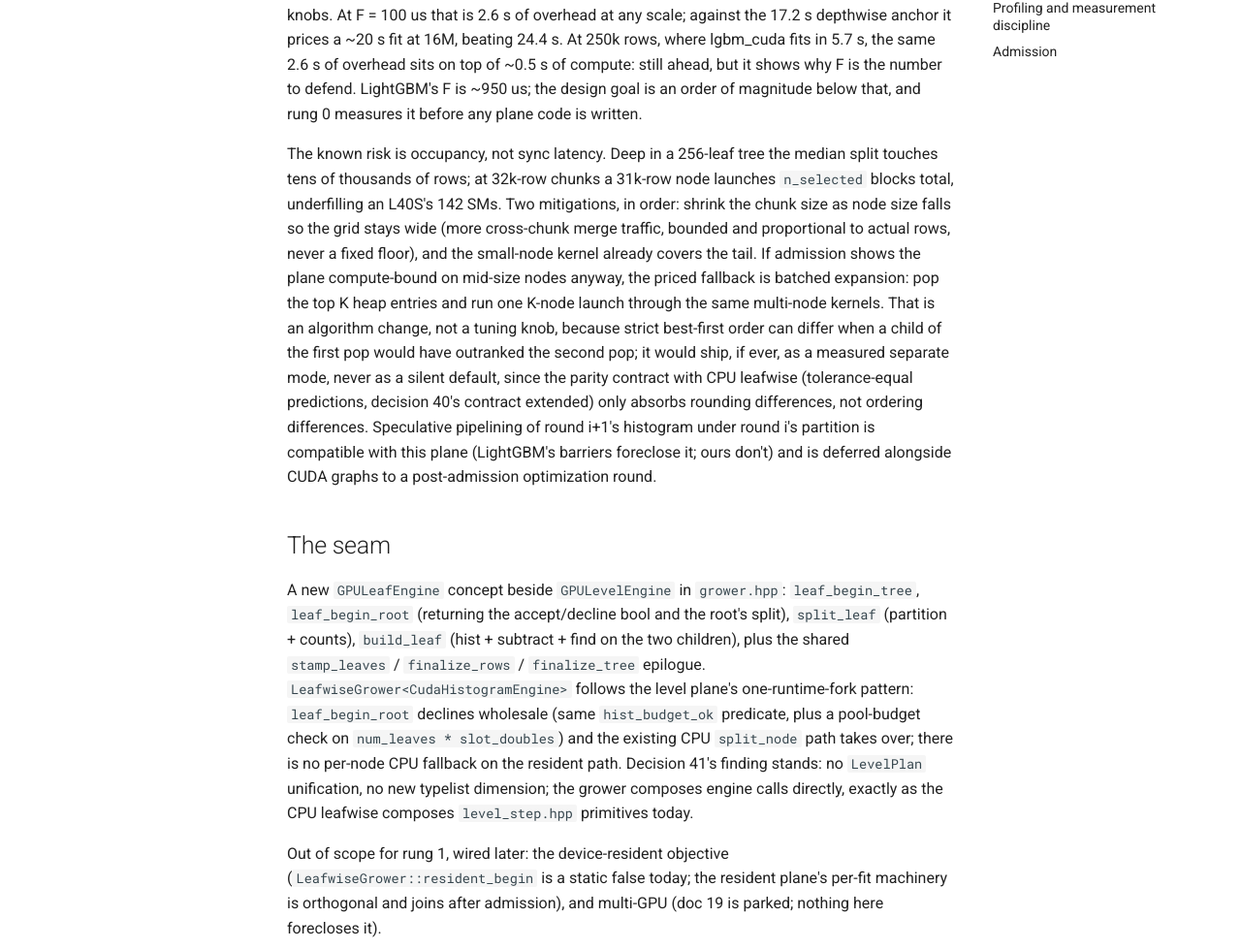
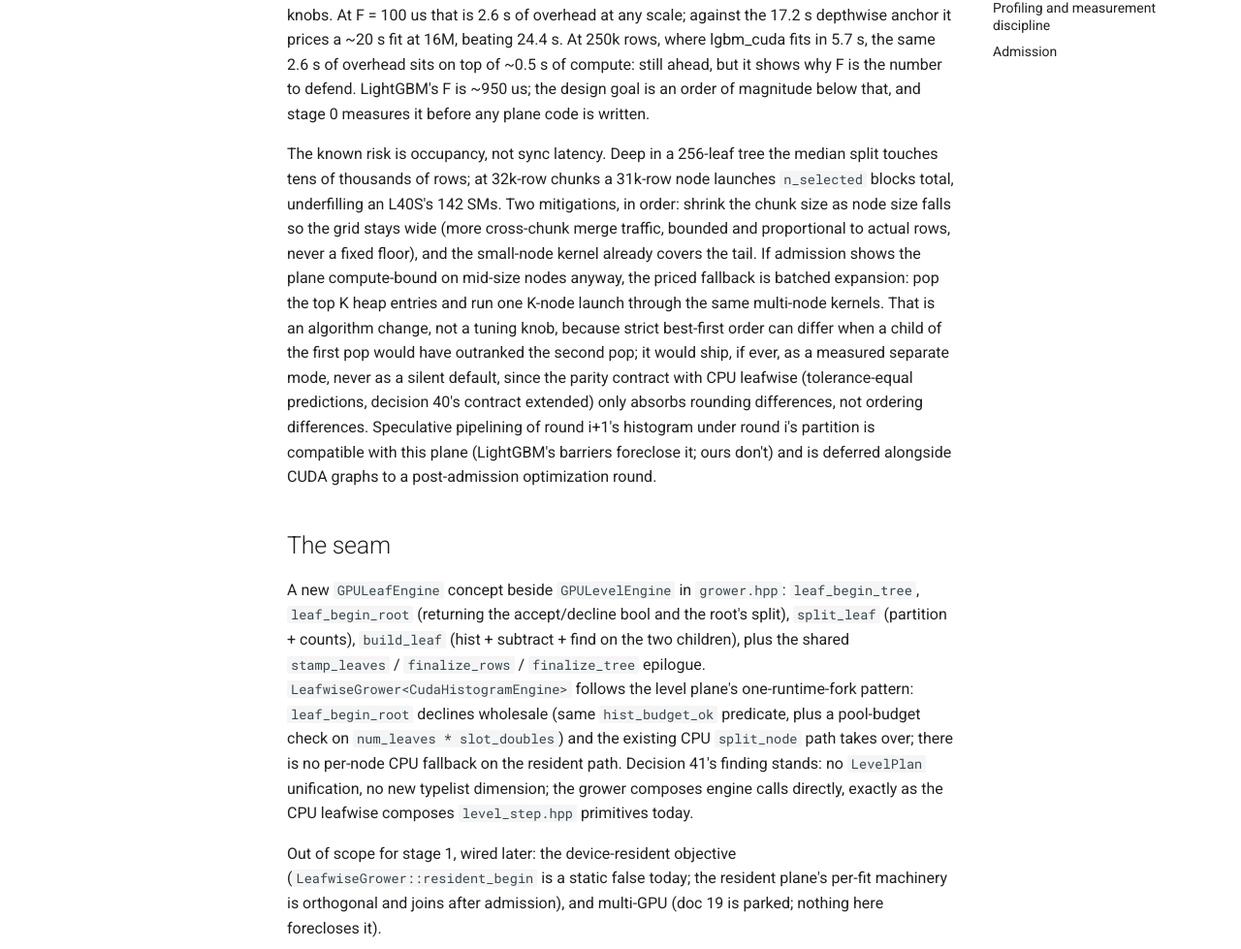
Before and after one commit to daniel-m-campos/bonsai, an MkDocs documentation site: the page built from docs/architecture/20-cuda-leafwise.md, in a window 1280 px wide and 1400 px high, scrolled down 3422 px. Shown: the part 280-1259 px from the top of the window at 97% size. Built offline with MkDocs 1.6.1 and Material for MkDocs 9.7.7, drawn with Linux system fonts in a browser that asks for light colours; comment, search, counter and statistics services are not loaded; some of the changed text lies outside the part shown.

Commit message:
docs(architecture): plain words replace rung in doc 20
Stage 0/1/2 for the admission plan; rung is on the banned-metaphor
list and slipped back in with the doc 20 merge.

```diff
--- a/docs/architecture/20-cuda-leafwise.md
+++ b/docs/architecture/20-cuda-leafwise.md
@@ -18,7 +18,7 @@
 
 **Adopt: a fat split record.** LightGBM's ~120 B `CUDASplitInfo` carries both children's sums, counts, and values out of the split kernel so partition needs no second reduction. bonsai's `FeatBest` plus the host-side split output already carries what the heap and the next round's staging need; keep the round trip to two small transfers.
 
-**Adopt: adaptive accumulator width, eventually.** LightGBM's quantized-gradient path picks 8/16/32-bit histogram accumulators from leaf row count, halving histogram traffic exactly where round counts are highest. It is off by default there and out of scope for rung 1 here, but it is the natural follow-up lever if the histogram build dominates after admission.
+**Adopt: adaptive accumulator width, eventually.** LightGBM's quantized-gradient path picks 8/16/32-bit histogram accumulators from leaf row count, halving histogram traffic exactly where round counts are highest. It is off by default there and out of scope for stage 1 here, but it is the natural follow-up lever if the histogram build dominates after admission.
 
 **Refuse: any minimum grid floor** (their `min_grid_dim_y_ = 160`), **device-wide syncs as ordering** (8 per round; bonsai's round needs 2), **bookkeeping kernels** (their 4-, 6-, and 20-thread launches; bonsai keeps node bookkeeping on the host where it already lives), and **a second device copy of the binned matrix** (LightGBM keeps row-major for histograms and column-major for partitioning; bonsai's partition chain reads the same feature-major matrix the histogram kernels read).
 
@@ -48,7 +48,7 @@
 4. Host stages the two children's sums and bounds (32 B up, from the split output it already holds); `find_kernel` + `reduce_kernel` over the two children; two `FeatBest` come down (112 B, sync 2).
 5. Host pushes both children into the gain heap and continues. Heap order, tie-break, monotone and interaction propagation, empty-child demotion, the leaf budget, and the depth cap all stay in the grower, unchanged from CPU leafwise.
 
-That is 6 to 7 launches, 2 pinned syncs, and under 200 B of bus traffic per round. The budget that decides admission is the fixed per-round cost F: fit time is roughly the depthwise compute volume plus `rounds x F`, with `rounds = (leaves - 1) x iters` = 25,500 at the protocol knobs. At F = 100 us that is 2.6 s of overhead at any scale; against the 17.2 s depthwise anchor it prices a ~20 s fit at 16M, beating 24.4 s. At 250k rows, where lgbm_cuda fits in 5.7 s, the same 2.6 s of overhead sits on top of ~0.5 s of compute: still ahead, but it shows why F is the number to defend. LightGBM's F is ~950 us; the design goal is an order of magnitude below that, and rung 0 measures it before any plane code is written.
+That is 6 to 7 launches, 2 pinned syncs, and under 200 B of bus traffic per round. The budget that decides admission is the fixed per-round cost F: fit time is roughly the depthwise compute volume plus `rounds x F`, with `rounds = (leaves - 1) x iters` = 25,500 at the protocol knobs. At F = 100 us that is 2.6 s of overhead at any scale; against the 17.2 s depthwise anchor it prices a ~20 s fit at 16M, beating 24.4 s. At 250k rows, where lgbm_cuda fits in 5.7 s, the same 2.6 s of overhead sits on top of ~0.5 s of compute: still ahead, but it shows why F is the number to defend. LightGBM's F is ~950 us; the design goal is an order of magnitude below that, and stage 0 measures it before any plane code is written.
 
 The known risk is occupancy, not sync latency. Deep in a 256-leaf tree the median split touches tens of thousands of rows; at 32k-row chunks a 31k-row node launches `n_selected` blocks total, underfilling an L40S's 142 SMs. Two mitigations, in order: shrink the chunk size as node size falls so the grid stays wide (more cross-chunk merge traffic, bounded and proportional to actual rows, never a fixed floor), and the small-node kernel already covers the tail. If admission shows the plane compute-bound on mid-size nodes anyway, the priced fallback is batched expansion: pop the top K heap entries and run one K-node launch through the same multi-node kernels. That is an algorithm change, not a tuning knob, because strict best-first order can differ when a child of the first pop would have outranked the second pop; it would ship, if ever, as a measured separate mode, never as a silent default, since the parity contract with CPU leafwise (tolerance-equal predictions, decision 40's contract extended) only absorbs rounding differences, not ordering differences. Speculative pipelining of round i+1's histogram under round i's partition is compatible with this plane (LightGBM's barriers foreclose it; ours don't) and is deferred alongside CUDA graphs to a post-admission optimization round.
 
@@ -56,7 +56,7 @@
 
 A new `GPULeafEngine` concept beside `GPULevelEngine` in `grower.hpp`: `leaf_begin_tree`, `leaf_begin_root` (returning the accept/decline bool and the root's split), `split_leaf` (partition + counts), `build_leaf` (hist + subtract + find on the two children), plus the shared `stamp_leaves` / `finalize_rows` / `finalize_tree` epilogue. `LeafwiseGrower<CudaHistogramEngine>` follows the level plane's one-runtime-fork pattern: `leaf_begin_root` declines wholesale (same `hist_budget_ok` predicate, plus a pool-budget check on `num_leaves * slot_doubles`) and the existing CPU `split_node` path takes over; there is no per-node CPU fallback on the resident path. Decision 41's finding stands: no `LevelPlan` unification, no new typelist dimension; the grower composes engine calls directly, exactly as the CPU leafwise composes `level_step.hpp` primitives today.
 
-Out of scope for rung 1, wired later: the device-resident objective (`LeafwiseGrower::resident_begin` is a static false today; the resident plane's per-fit machinery is orthogonal and joins after admission), and multi-GPU (doc 19 is parked; nothing here forecloses it).
+Out of scope for stage 1, wired later: the device-resident objective (`LeafwiseGrower::resident_begin` is a static false today; the resident plane's per-fit machinery is orthogonal and joins after admission), and multi-GPU (doc 19 is parked; nothing here forecloses it).
 
 ## Memory and decline gates
 
@@ -70,8 +70,8 @@
 
 Feature-admission applies; the burden of proof is on the plane.
 
-- **Rung 0, price F before building.** A harness that replays the round cadence (7 launches on representative grids, 2 pinned syncs, host staging) 25,500 times on the target L40S. If F lands above ~300 us, the thesis is wrong and the design returns to the batched-K question before any engine code exists.
-- **Rung 1, parity.** The plane behind `cuda_leafwise`, tolerance-equal against CPU `leafwise` (prediction/RMSE tolerance, never tree equality), depth cap honored, decline paths exercised, `bonsai info` truthful about where histograms are computed. The decision 42 anti-goal is the test: no CPU histogram work under the `cuda_` name.
-- **Rung 2, the ladder.** Same-pod L40S: `cuda_leafwise` vs `lgbm_cuda` vs CPU `leafwise` vs the `cuda_depthwise` anchor at 250k/1M/4M/16M x 100, protocol knobs, plus one uncapped-depth arm (explicit `num_leaves`, no depth cap) where leaf-wise structurally differs and where lgbm_cuda's ignored depth cap makes the comparison honest. The kill criterion is issue #268's: beat lgbm_cuda at 16M x 100 on the same pod, or do not register. `cuda_leafwise` must also beat same-pod CPU leafwise everywhere it registers; a device grower that loses to its own CPU arm does not ship.
+- **Stage 0, price F before building.** A harness that replays the round cadence (7 launches on representative grids, 2 pinned syncs, host staging) 25,500 times on the target L40S. If F lands above ~300 us, the thesis is wrong and the design returns to the batched-K question before any engine code exists.
+- **Stage 1, parity.** The plane behind `cuda_leafwise`, tolerance-equal against CPU `leafwise` (prediction/RMSE tolerance, never tree equality), depth cap honored, decline paths exercised, `bonsai info` truthful about where histograms are computed. The decision 42 anti-goal is the test: no CPU histogram work under the `cuda_` name.
+- **Stage 2, the ladder.** Same-pod L40S: `cuda_leafwise` vs `lgbm_cuda` vs CPU `leafwise` vs the `cuda_depthwise` anchor at 250k/1M/4M/16M x 100, protocol knobs, plus one uncapped-depth arm (explicit `num_leaves`, no depth cap) where leaf-wise structurally differs and where lgbm_cuda's ignored depth cap makes the comparison honest. The kill criterion is issue #268's: beat lgbm_cuda at 16M x 100 on the same pod, or do not register. `cuda_leafwise` must also beat same-pod CPU leafwise everywhere it registers; a device grower that loses to its own CPU arm does not ship.
 
 Evidence chain: decision 42 (the withdrawal and the constraint), decision 95 (the recheck that reopened it), issue #268 (the target and kill criterion), `benchmarks/results/leafwise-recheck-2026-08.jsonl` (the ladder this design must move).
```
